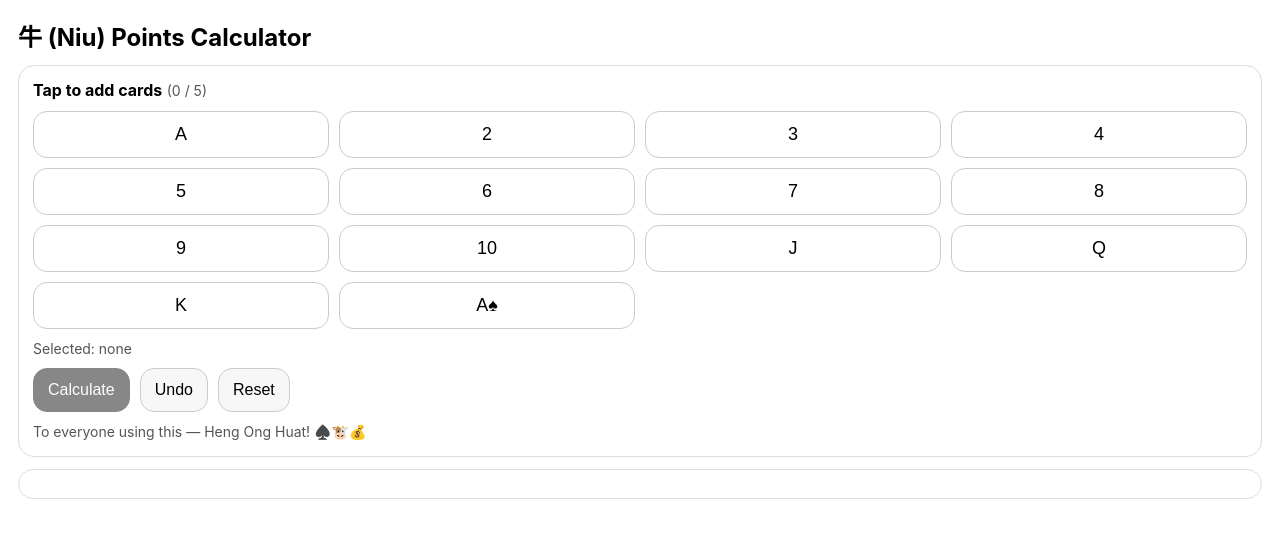
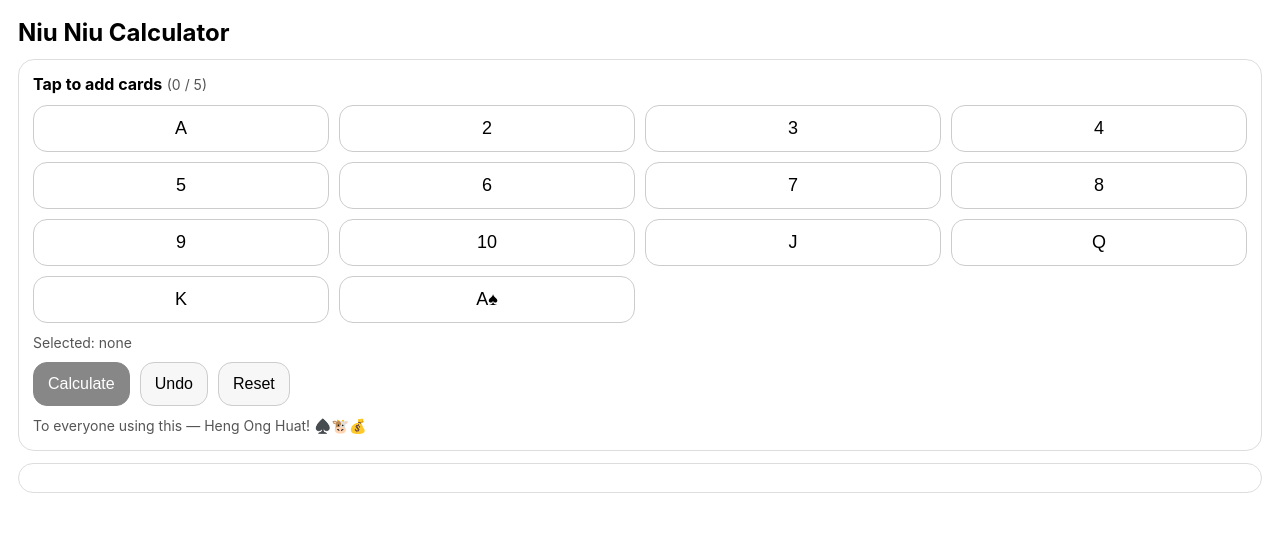
Before and after one commit to hkgdvs/NiuNiuCalculator, a plain HTML site: page index.html in a window 1280 px wide. Drawn offline with Linux system fonts and the light colour scheme.

Commit message:
Update index.html

```diff
--- a/index.html
+++ b/index.html
@@ -107,7 +107,7 @@
   </style>
 </head>
 <body>
-  <h2>牛 (Niu) Points Calculator</h2>
+  <h2>Niu Niu Calculator</h2>
 
   <div class="box">
     <div><b>Tap to add cards</b> <span class="muted" id="countHint">(0 / 5)</span></div>
```
